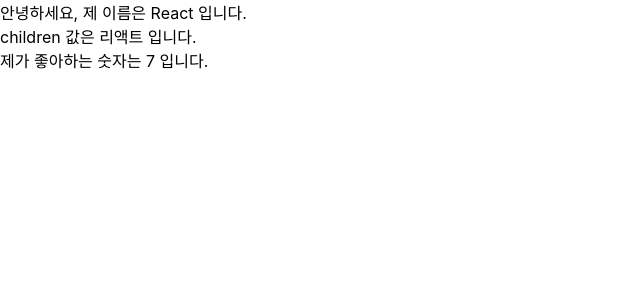
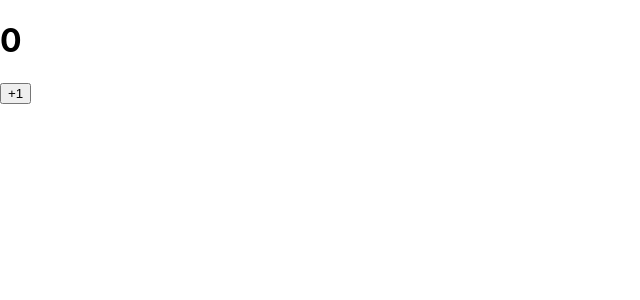
Before and after one commit to ch0515/study_React, a React (Create React App) app: page / in a window 1280 px wide. Shown: the top 300 px of the page, without its empty margins (0-640 px from the left). Built offline with nearby package versions, Linux system fonts and the light colour scheme.

Commit message:
클래스형 컴포넌트 state

```diff
--- a/src/App.js
+++ b/src/App.js
@@ -1,7 +1,6 @@
-import MyComponent from "./MyComponent";
+import Counter from "./Counter";
 
 const App = () => {
-  return <MyComponent name="React" favoriteNumber={7}>리액트</MyComponent>;
+  return <Counter/>;
 };
-
 export default App;
--- /dev/null
+++ b/src/Counter.js
@@ -0,0 +1,30 @@
+import { Component } from 'react';
+
+class Counter extends Component{
+    constructor(props){
+        super(props);
+        //state의 초깃값 설정하기
+        this.state = {
+            number: 0
+        };
+    }
+    render(){
+        const { number } = this.state; //state를 조회할때는 this.state로 조회
+        return(
+            <div>
+                <h1>{number}</h1>
+                <button
+                //onClick을 통해 버튼이 클릭되었을 때 호출할 함수 지정
+                onClick={() => {
+                    //this.setState를 사용해 state에 새로운 값 넣기
+                    this.setState({ number: number + 1});
+                }}
+                >
+                    +1
+                </button>
+            </div>
+        );
+    }
+}
+
+export default Counter;
```
